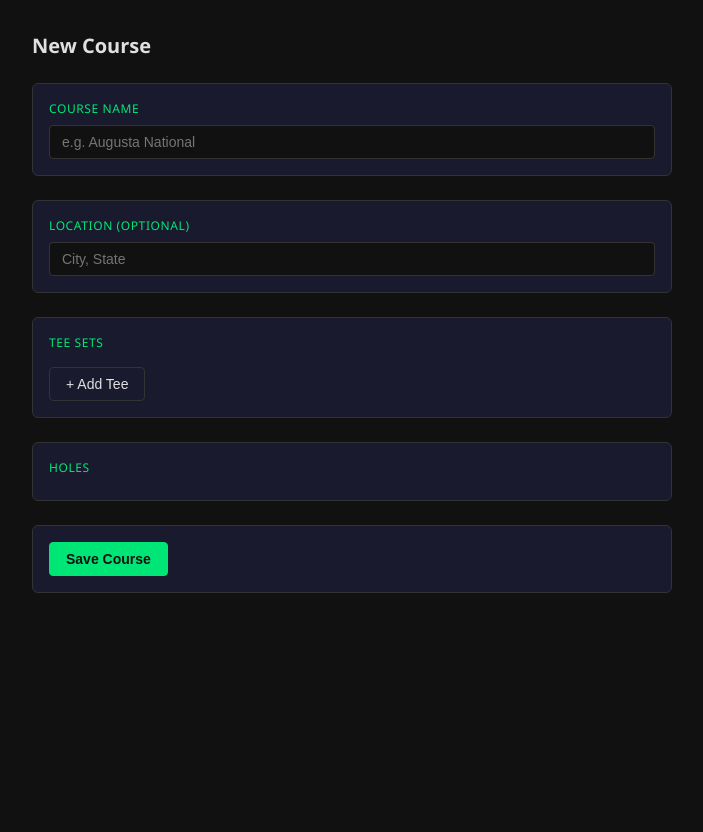
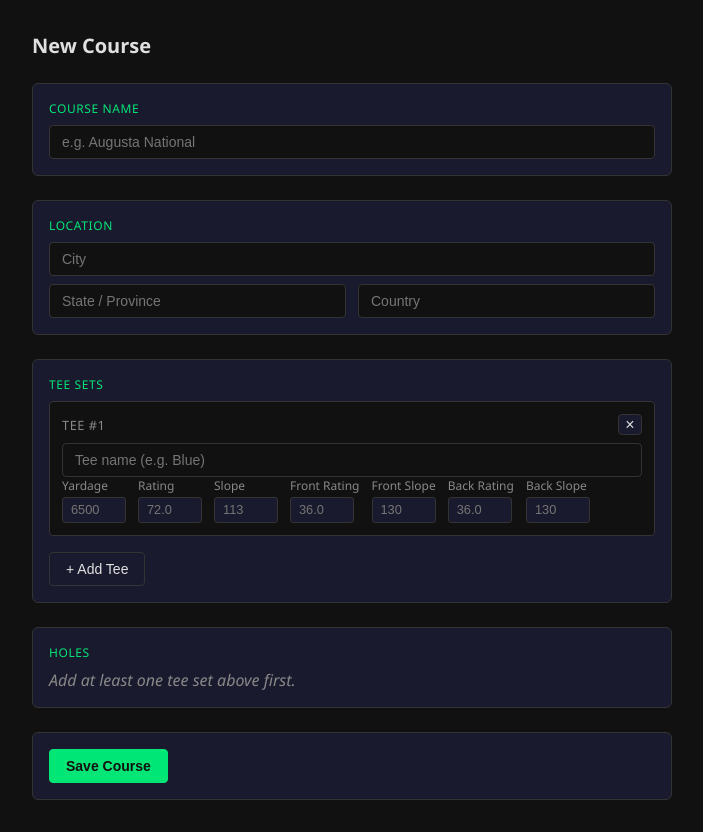
Before and after one commit to BitNinja01/pinsheet-server, a Flask app: page /courses/new in a window 1280 px wide. Shown: the part 60-892 px from the top of the page, without its empty margins (288-991 px from the left). Before the commit the page ends 653 px from the top, so only its background shows below. Run offline with Flask 3, Linux system fonts and the light colour scheme; data that the repository does not hold is empty.

Commit message:
fix: course entry wizard — structured location, 7 tee fields (rating/slope/yardage + front/back), draft resume, Chrome app mode

```diff
--- a/source/main.py
+++ b/source/main.py
@@ -1,6 +1,10 @@
 import os
 import json
 import logging
+import shutil
+import subprocess
+import sys
+import threading
 import webbrowser
 from pathlib import Path
 from datetime import date, timedelta
@@ -499,8 +503,12 @@
     if not name:
         return jsonify({"error": "Name is required"}), 400
 
+    location = data.get("location", {})
+    if not isinstance(location, dict) or not location.get("city") or not location.get("state/province") or not location.get("country"):
+        return jsonify({"error": "City, state/province, and country are required"}), 400
+
     course = {
-        "location": data.get("location", ""),
+        "location": location,
         "tees": data.get("tees", {}),
         "holes": data.get("holes", {}),
         "par": data.get("par", 0),
@@ -734,12 +742,51 @@
     )
 
 
+def _find_chrome() -> str | None:
+    if sys.platform == "darwin":
+        paths = [
+            "/Applications/Google Chrome.app/Contents/MacOS/Google Chrome",
+        ]
+    elif sys.platform == "win32":
+        paths = [
+            os.path.expandvars(r"%ProgramFiles%\Google\Chrome\Application\chrome.exe"),
+            os.path.expandvars(r"%ProgramFiles(x86)%\Google\Chrome\Application\chrome.exe"),
+            os.path.expandvars(r"%LocalAppData%\Google\Chrome\Application\chrome.exe"),
+        ]
+    else:
+        paths = [
+            "/usr/bin/google-chrome-stable",
+            "/usr/bin/google-chrome",
+            "/usr/bin/chromium-browser",
+            "/usr/bin/chromium",
+        ]
+
+    for p in paths:
+        if os.path.isfile(p):
+            return p
+
+    found = shutil.which("google-chrome-stable") or shutil.which("google-chrome") or shutil.which("chromium-browser") or shutil.which("chromium") or shutil.which("chrome")
+    return found
+
+
 def main():
     init_data_dir()
     port = find_free_port()
     url = f"http://127.0.0.1:{port}"
 
-    webbrowser.open(url)
+    chrome = _find_chrome()
+    chrome_proc = None
+    if chrome:
+        chrome_proc = subprocess.Popen([chrome, f"--app={url}"], stdout=subprocess.DEVNULL, stderr=subprocess.DEVNULL)
+    else:
+        webbrowser.open(url)
+
+    if chrome_proc:
+        def _watch_chrome():
+            chrome_proc.wait()
+            _log.info("Chrome window closed — shutting down")
+            os._exit(0)
+        threading.Thread(target=_watch_chrome, daemon=True).start()
 
     from waitress import serve
     print(f"PinSheet → {url}")
--- a/source/web/static/app.css
+++ b/source/web/static/app.css
@@ -202,6 +202,14 @@
     appearance: none;
     cursor: pointer;
 }
+.location-row {
+    display: flex;
+    gap: 0.75rem;
+    margin-top: 0.5rem;
+}
+.location-row .step-input {
+    flex: 1;
+}
 .btn {
     padding: 0.5rem 1rem;
     border: 1px solid var(--border);
@@ -387,6 +395,7 @@
 .tee-numbers {
     display: flex;
     gap: 0.75rem;
+    flex-wrap: wrap;
 }
 .tee-numbers label {
     font-size: 0.75rem;
@@ -395,7 +404,7 @@
 .tee-numbers input {
     display: block;
     margin-top: 0.15rem;
-    width: 5.5rem;
+    width: 4rem;
     padding: 0.3rem 0.5rem;
     background: var(--surface);
     border: 1px solid var(--border);
--- a/source/web/static/app.js
+++ b/source/web/static/app.js
@@ -8,7 +8,7 @@
             }
         });
     });
-})();
+});
 
 (function () {
     var form = document.getElementById("settings-form");
@@ -55,44 +55,67 @@
     var wizard = document.getElementById("course-wizard");
     if (!wizard) return;
 
-    var teeNames = [];
-    var teeFields = {};
+    var teeCount = 0;
+    var holesGrid = {};
 
     var btnAddTee = document.getElementById("btn-add-tee");
     var teesContainer = document.getElementById("tees-container");
     var holesArea = document.getElementById("course-holes-area");
 
-    function renderTeFields() {
-        var html = "";
-        teeNames.forEach(function (name, idx) {
-            html += '<div class="tee-set" data-tee-idx="' + idx + '">';
-            html += '<div class="tee-set-header">';
-            html += '<span class="tee-set-title">Tee #' + (idx + 1) + '</span>';
-            html += '<button class="btn tee-remove-btn" data-tee-idx="' + idx + '">&times;</button>';
-            html += '</div>';
-            html += '<div class="tee-fields">';
-            html += '<input type="text" class="step-input tee-name" placeholder="Tee name (e.g. Blue)" value="' + (teeFields[name + "_name"] || "") + '">';
-            html += '<div class="tee-numbers">';
-            html += '<label>Rating <input type="number" class="step-input tee-rating" step="0.1" placeholder="72.0" value="' + (teeFields[name + "_rating"] || "") + '"></label>';
-            html += '<label>Slope <input type="number" class="step-input tee-slope" step="1" placeholder="113" value="' + (teeFields[name + "_slope"] || "") + '"></label>';
-            html += '<label>Yardage <input type="number" class="step-input tee-yardage" step="1" placeholder="6500" value="' + (teeFields[name + "_yardage"] || "") + '"></label>';
-            html += '</div>';
-            html += '</div>';
-            html += '</div>';
+    if (!btnAddTee) {
+        console.error("course-wizard: #btn-add-tee not found");
+        return;
+    }
+
+    function _teeSetHTML(idx) {
+        return '<div class="tee-set" data-tee-idx="' + idx + '">' +
+            '<div class="tee-set-header">' +
+            '<span class="tee-set-title">Tee #' + (idx + 1) + '</span>' +
+            '<button class="btn tee-remove-btn" data-tee-idx="' + idx + '">&times;</button>' +
+            '</div>' +
+            '<div class="tee-fields">' +
+            '<input type="text" class="step-input tee-name" placeholder="Tee name (e.g. Blue)">' +
+            '<div class="tee-numbers">' +
+            '<label>Yardage <input type="number" class="step-input tee-yardage" step="1" placeholder="6500"></label>' +
+            '<label>Rating <input type="number" class="step-input tee-rating" step="0.1" placeholder="72.0"></label>' +
+            '<label>Slope <input type="number" class="step-input tee-slope" step="1" placeholder="113"></label>' +
+            '<label>Front Rating <input type="number" class="step-input tee-front-rating" step="0.1" placeholder="36.0"></label>' +
+            '<label>Front Slope <input type="number" class="step-input tee-front-slope" step="1" placeholder="130"></label>' +
+            '<label>Back Rating <input type="number" class="step-input tee-back-rating" step="0.1" placeholder="36.0"></label>' +
+            '<label>Back Slope <input type="number" class="step-input tee-back-slope" step="1" placeholder="130"></label>' +
+            '</div>' +
+            '</div>' +
+            '</div>';
+    }
+
+    function addTeeSet() {
+        var html = _teeSetHTML(teeCount);
+        teesContainer.insertAdjacentHTML("beforeend", html);
+        var el = teesContainer.lastElementChild;
+        el.querySelector(".tee-remove-btn").addEventListener("click", function () {
+            el.remove();
+            buildCourseHoles();
         });
-        teesContainer.innerHTML = html;
+        teeCount++;
+        buildCourseHoles();
+    }
 
-        document.querySelectorAll(".tee-remove-btn").forEach(function (btn) {
-            btn.addEventListener("click", function () {
-                var idx = parseInt(this.dataset.teeIdx);
-                teeNames.splice(idx, 1);
-                renderTeFields();
-                buildCourseHoles();
+    function _readHolesGrid() {
+        document.querySelectorAll("#course-holes-area tr[data-hole]").forEach(function (row) {
+            var hole = "h" + row.dataset.hole;
+            var parEl = row.querySelector(".course-par");
+            var idxEl = row.querySelector(".course-index");
+            if (parEl) holesGrid[hole + "_par"] = parEl.value;
+            if (idxEl) holesGrid[hole + "_index"] = idxEl.value;
+            row.querySelectorAll(".course-yardage").forEach(function (yd, ti) {
+                holesGrid[hole + "_yd_" + ti] = yd.value;
             });
         });
     }
 
     function buildCourseHoles() {
+        _readHolesGrid();
+
         var currentTees = [];
         document.querySelectorAll(".tee-name").forEach(function (el) {
             var name = el.value.trim();
@@ -112,12 +135,14 @@
         html += '</tr></thead><tbody>';
 
         for (var i = 1; i <= 18; i++) {
+            var hkey = "h" + i;
             html += '<tr data-hole="' + i + '">';
             html += '<td>' + i + '</td>';
-            html += '<td><input type="number" class="hole-input course-par" min="1" max="7" value="4" size="2"></td>';
-            html += '<td><input type="number" class="hole-input course-index" min="1" max="18" value="' + i + '" size="2"></td>';
-            currentTees.forEach(function () {
-                html += '<td><input type="number" class="hole-input course-yardage" min="1" max="999" size="3"></td>';
+            html += '<td><input type="number" class="hole-input course-par" min="1" max="7" value="' + (holesGrid[hkey + "_par"] || "") + '" size="2"></td>';
+            html += '<td><input type="number" class="hole-input course-index" min="1" max="18" value="' + (holesGrid[hkey + "_index"] || "") + '" size="2"></td>';
+            currentTees.forEach(function (t, ti) {
+                var ykey = hkey + "_yd_" + ti;
+                html += '<td><input type="number" class="hole-input course-yardage" min="1" max="999" value="' + (holesGrid[ykey] || "") + '" size="3"></td>';
             });
             html += '</tr>';
         }
@@ -126,23 +151,25 @@
         holesArea.innerHTML = html;
     }
 
-    btnAddTee.addEventListener("click", function () {
-        var name = "tee_" + teeNames.length;
-        teeNames.push(name);
-        renderTeFields();
-        buildCourseHoles();
+    btnAddTee.addEventListener("click", addTeeSet);
+
+    addTeeSet();
+
+    wizard.addEventListener("change", function (e) {
+        if (e.target.classList.contains("tee-name")) {
+            buildCourseHoles();
+        }
     });
-
-    // Add initial tee
-    teeNames.push("tee_0");
-    renderTeFields();
-    buildCourseHoles();
 
     // Draft save
     function saveCourseDraft() {
         var draft = {
             name: document.getElementById("course-name").value,
-            location: document.getElementById("course-location").value,
+            location: {
+                city: document.getElementById("course-city")?.value || "",
+                state: document.getElementById("course-state")?.value || "",
+                country: document.getElementById("course-country")?.value || "",
+            },
             tees: {},
         };
         document.querySelectorAll(".tee-set").forEach(function (set, idx) {
@@ -152,6 +179,10 @@
                 rating: set.querySelector(".tee-rating")?.value || "",
                 slope: set.querySelector(".tee-slope")?.value || "",
                 yardage: set.querySelector(".tee-yardage")?.value || "",
+                front_rating: set.querySelector(".tee-front-rating")?.value || "",
+                front_slope: set.querySelector(".tee-front-slope")?.value || "",
+                back_rating: set.querySelector(".tee-back-rating")?.value || "",
+                back_slope: set.querySelector(".tee-back-slope")?.value || "",
             };
         });
         fetch("/api/drafts/course", {
@@ -184,7 +215,39 @@
             .then(function (r) { return r.json(); })
             .then(function (draft) {
                 if (draft.name) document.getElementById("course-name").value = draft.name;
-                if (draft.location) document.getElementById("course-location").value = draft.location;
+                if (draft.location) {
+                    var loc = draft.location;
+                    if (typeof loc === "string") {
+                        document.getElementById("course-city") && (document.getElementById("course-city").value = loc);
+                    } else {
+                        document.getElementById("course-city") && (document.getElementById("course-city").value = loc.city || "");
+                        document.getElementById("course-state") && (document.getElementById("course-state").value = loc.state || "");
+                        document.getElementById("course-country") && (document.getElementById("course-country").value = loc.country || "");
+                    }
+                }
+                if (draft.tees) {
+                    var teeEntries = Object.entries(draft.tees);
+                    // Ensure enough tee sets exist
+                    while (document.querySelectorAll(".tee-set").length < teeEntries.length) {
+                        addTeeSet();
+                    }
+                    var sets = document.querySelectorAll(".tee-set");
+                    teeEntries.forEach(function (entry, idx) {
+                        var set = sets[idx];
+                        if (!set) return;
+                        var tn = set.querySelector(".tee-name");
+                        if (tn && !tn.value) tn.value = entry[0] || "";
+                        var tee = entry[1];
+                        set.querySelector(".tee-rating") && (set.querySelector(".tee-rating").value = tee.rating || "");
+                        set.querySelector(".tee-slope") && (set.querySelector(".tee-slope").value = tee.slope || "");
+                        set.querySelector(".tee-yardage") && (set.querySelector(".tee-yardage").value = tee.yardage || "");
+                        set.querySelector(".tee-front-rating") && (set.querySelector(".tee-front-rating").value = tee.front_rating || "");
+                        set.querySelector(".tee-front-slope") && (set.querySelector(".tee-front-slope").value = tee.front_slope || "");
+                        set.querySelector(".tee-back-rating") && (set.querySelector(".tee-back-rating").value = tee.back_rating || "");
+                        set.querySelector(".tee-back-slope") && (set.querySelector(".tee-back-slope").value = tee.back_slope || "");
+                    });
+                    buildCourseHoles();
+                }
             });
     });
 
@@ -203,6 +266,14 @@
             return;
         }
 
+        var city = document.getElementById("course-city")?.value.trim() || "";
+        var state = document.getElementById("course-state")?.value.trim() || "";
+        var country = document.getElementById("course-country")?.value.trim() || "";
+        if (!city || !state || !country) {
+            alert("Please enter city, state/province, and country.");
+            return;
+        }
+
         var tees = {};
         document.querySelectorAll(".tee-set").forEach(function (set) {
             var teeName = set.querySelector(".tee-name")?.value?.trim();
@@ -211,6 +282,10 @@
                 rating: set.querySelector(".tee-rating")?.value || "",
                 slope: set.querySelector(".tee-slope")?.value || "",
                 yardage: set.querySelector(".tee-yardage")?.value || "",
+                front_rating: set.querySelector(".tee-front-rating")?.value || "",
+                front_slope: set.querySelector(".tee-front-slope")?.value || "",
+                back_rating: set.querySelector(".tee-back-rating")?.value || "",
+                back_slope: set.querySelector(".tee-back-slope")?.value || "",
             };
         });
 
@@ -252,7 +327,11 @@
 
         var payload = {
             name: name,
-            location: document.getElementById("course-location").value.trim(),
+            location: {
+                city: city,
+                "state/province": state,
+                country: country,
+            },
             tees: tees,
             holes: holes,
             par: totalPar,
--- a/source/web/templates/course_entry.html
+++ b/source/web/templates/course_entry.html
@@ -15,14 +15,18 @@
     </div>
 
     <div class="wizard-step" data-step="location">
-        <label class="step-label">Location (optional)</label>
-        <input type="text" class="step-input" id="course-location" placeholder="City, State">
+        <label class="step-label">Location</label>
+        <input type="text" class="step-input" id="course-city" placeholder="City" required>
+        <div class="location-row">
+            <input type="text" class="step-input" id="course-state" placeholder="State / Province" required>
+            <input type="text" class="step-input" id="course-country" placeholder="Country" required>
+        </div>
     </div>
 
     <div class="wizard-step" data-step="tees">
         <label class="step-label">Tee Sets</label>
         <div id="tees-container"></div>
-        <button class="btn" id="btn-add-tee" style="margin-top:0.5rem">+ Add Tee</button>
+        <button type="button" class="btn" id="btn-add-tee" style="margin-top:0.5rem">+ Add Tee</button>
     </div>
 
     <div class="wizard-step" data-step="holes">
```
Also changed, not shown: docs/test-data.md (added, +104 -0 lines), source/web/templates/course_detail.html (+24 -3 lines), source/web/templates/courses.html (+7 -1 lines).
